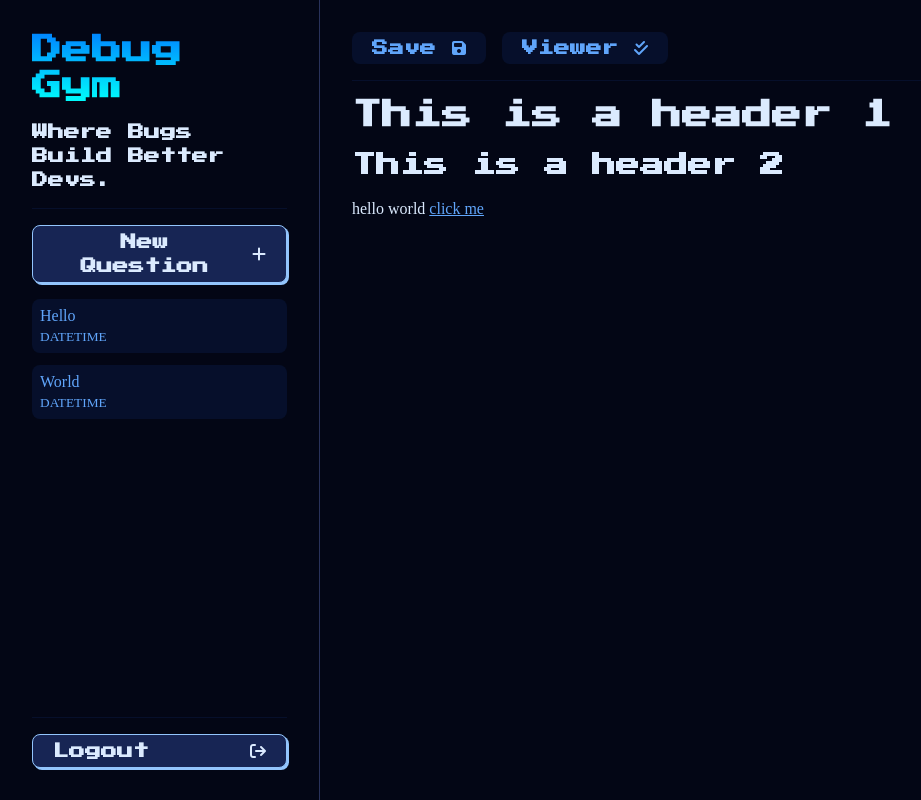
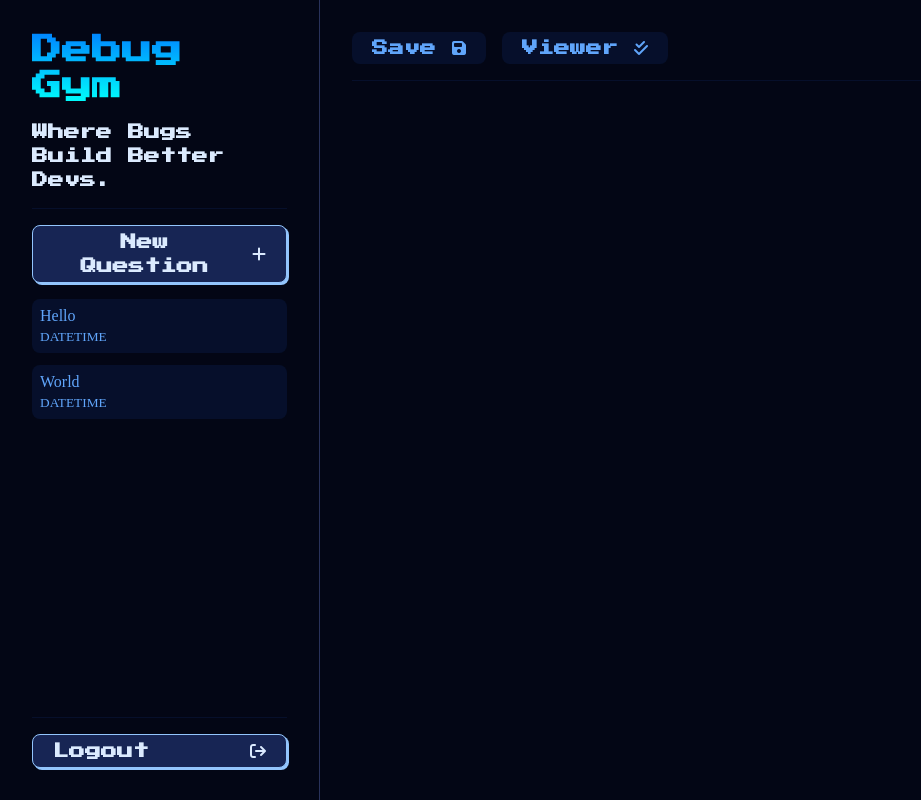
Before and after one commit to ericdoering/debug-gym, a Next.js app: page /questions in a window 1280 px wide. Shown: the whole page, without its empty margins (0-921 px from the left). Built offline with nearby package versions, Linux system fonts and the light colour scheme; a web font is replaced by a local one.

Commit message:
custom markdown able to edited and viewed in editor and mdx

```diff
--- a/app/questions/page.tsx
+++ b/app/questions/page.tsx
@@ -7,6 +7,7 @@ import { useState } from "react";
 
 export default function QuestionPage() {
   const [isViewer, setIsViewer] = useState(true);
+  const [text, setText] = useState("")
 
   function handleToggleViewer() {
     console.log("IS VIEWER", isViewer)
@@ -19,10 +20,10 @@ export default function QuestionPage() {
       <main id="questions">
         <SideNav />
         {!isViewer && (
-          <Editor isViewer={isViewer} handleToggleViewer={handleToggleViewer} />
+          <Editor setText={setText} text={text} isViewer={isViewer} handleToggleViewer={handleToggleViewer} />
         )}
         {isViewer && (
-          <MDX isViewer={isViewer} handleToggleViewer={handleToggleViewer} />
+          <MDX text={text} isViewer={isViewer} handleToggleViewer={handleToggleViewer} />
         )}
       </main>
     </>
--- a/components/Editor.tsx
+++ b/components/Editor.tsx
@@ -2,11 +2,14 @@ import { JSX } from "react";
 import TopNav from "./TopNav";
 
 export default function Editor(props: JSX.IntrinsicAttributes & { isViewer: unknown; }) {
+  const { text, setText } = props;
   return (
     <>
       <section className="questions-container">
         <TopNav {...props} />
-        <textarea placeholder="" />
+        <textarea value={text} onChange={(e) => {
+          setText(e.target.value)
+        }} placeholder="" />
       </section>
     </>
   );
--- a/components/MDX.tsx
+++ b/components/MDX.tsx
@@ -3,6 +3,7 @@ import TopNav from "./TopNav";
 import Markdown from "markdown-to-jsx";
 
 export default function MDX(props: JSX.IntrinsicAttributes & { isViewer: unknown; }) {
+    const { text } = props;
     const md = `# This is a header 1
 ## This is a header 2
 
@@ -15,7 +16,7 @@ hello world
                 <TopNav {...props} />
                 <article>
                     <Markdown>
-                        {md}
+                        {text.trim()}
                     </Markdown>
                 </article>
             </section>
```
